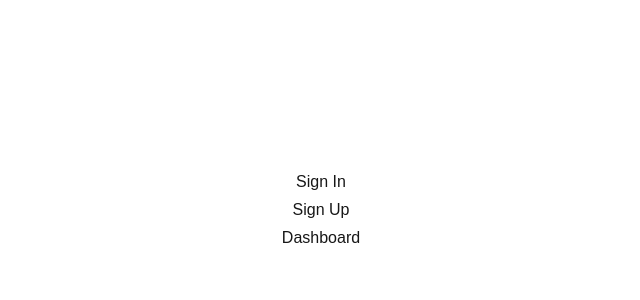
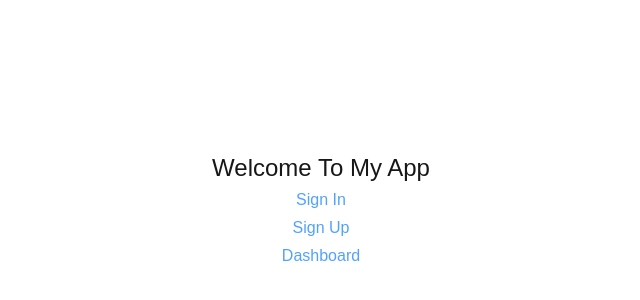
Before and after one commit to Bishal-NITS-2003/suicide-prevention-app, a Next.js app: page / in a window 1280 px wide. Shown: the part 190-490 px from the top of the page, without its empty margins (319-959 px from the left). Built offline with nearby package versions, Linux system fonts and the light colour scheme.

Commit message:
Deployed To Vercel

```diff
--- a/src/app/page.tsx
+++ b/src/app/page.tsx
@@ -3,9 +3,16 @@ import Link from "next/link";
 export default function Home() {
   return (
     <div className="flex flex-col items-center justify-center w-full h-[100vh] gap-1">
-      <Link href="/signIn">Sign In</Link>
-      <Link href="/signUp">Sign Up</Link>
-      <Link href="/dashboard">Dashboard</Link>
+      <h1 className="text-2xl">Welcome To My App</h1>
+      <Link className="text-blue-400" href="/signIn">
+        Sign In
+      </Link>
+      <Link className="text-blue-400" href="/signUp">
+        Sign Up
+      </Link>
+      <Link className="text-blue-400" href="/dashboard">
+        Dashboard
+      </Link>
     </div>
   );
 }
```
